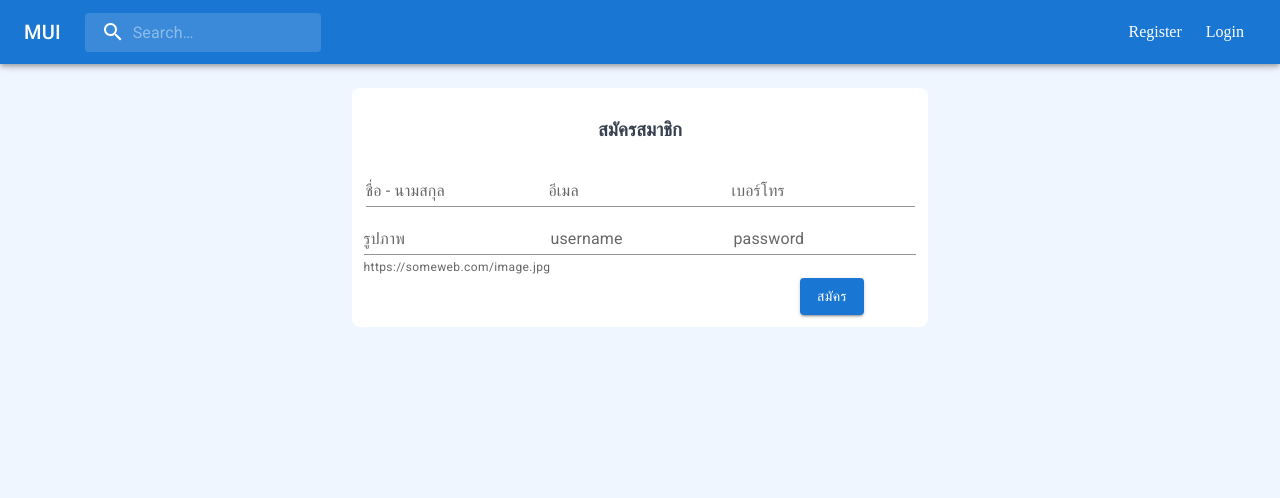
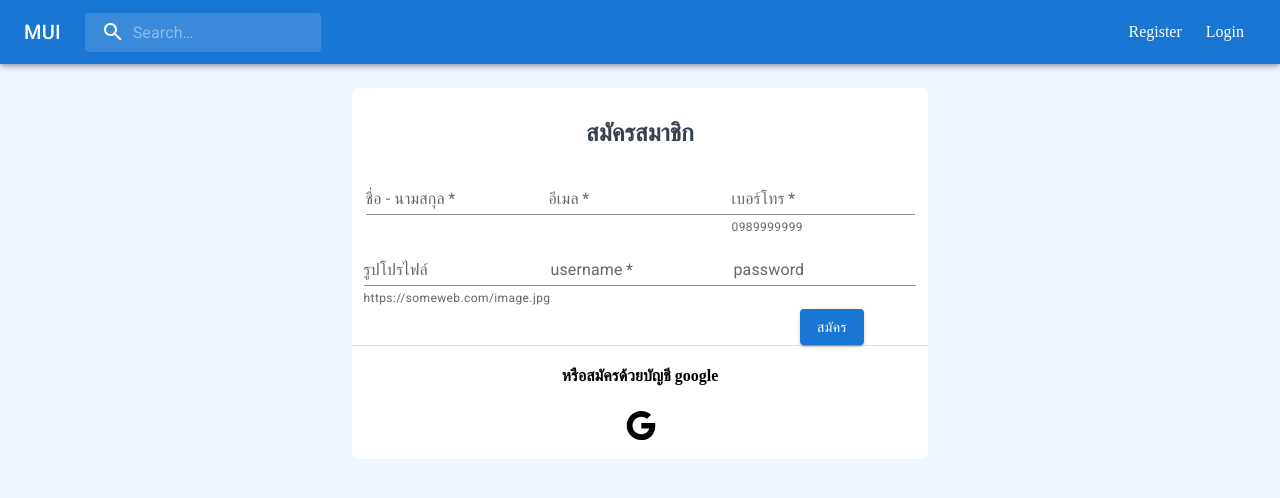
Before and after one commit to nawasan111/final-exam, a Next.js app: page /register in a window 1280 px wide. Shown: the top 498 px of the page. Built offline with nearby package versions, Linux system fonts and the light colour scheme.

Commit message:
update register ui

```diff
--- a/src/pages/register.js
+++ b/src/pages/register.js
@@ -1,11 +1,22 @@
-import { Box, Button, Grid, TextField  } from "@mui/material";
+import { Box, Button, Divider, Grid, TextField } from "@mui/material";
+import { Snackbar } from "@mui/material";
 import React from "react";
 import { useContext } from "react";
 import { UserContext } from "./_app";
 import { Container } from "@mui/material";
+import { Google } from "@mui/icons-material";
+import { useState } from "react";
 
 export default function Login() {
+  const [errorMessage, setErrorMessage] = useState("");
+  const [successMessage, setSuccessMessage] = useState("");
   const user = useContext(UserContext);
+  const [name, setName] = useState("");
+  const [email, setEmail] = useState("");
+  const [phone, setPhone] = useState("");
+  const [image, setImage] = useState("");
+  const [username, setUsername] = useState("");
+  const [password, setPassword] = useState("");
 
   if (user.value?.name)
     return (
@@ -13,33 +24,105 @@ export default function Login() {
         <h3>{user.value.name}</h3>
       </div>
     );
-          // name,
-          // email,
-          // phone,
-          // photo,
-          // username,
-          // password,
-          // rank: false,
-          // google_token: google_token ?? "",
+
+    /**
+     *
+     * @param {FormDataEvent} e
+     */
+    function onSubmitForm(e) {
+      e.preventDefault()
+      alert("form submit")
+    }
 
   return (
-    <div >
+    <div>
       <Container>
+        <Snackbar
+          ContentProps={{ className: "bg-red-500" }}
+          anchorOrigin={{ horizontal: "center", vertical: "top" }}
+          open={errorMessage}
+          message={errorMessage.length}
+        />
+        <Snackbar
+          ContentProps={{ className: "bg-green-500" }}
+          anchorOrigin={{ horizontal: "center", vertical: "top" }}
+          open={successMessage.length}
+          message={successMessage}
+        />
         <Grid container>
           <Grid item lg={3} md={0}></Grid>
           <Grid item lg={6} md={12}>
-            <form action={"#"} className="border border-red-500 bg-white py-3 text-center rounded-lg">
-              <Box component={"h3"} className="text-gray-700">สมัครสมาชิก</Box>
-              <TextField label="ชื่อ - นามสกุล" variant="standard" className="mx-3 my-1" />
-              <TextField label="อีเมล" variant="standard" className="mx-3 my-1" />
-              <TextField label="เบอร์โทร" type="tel" variant="standard" className="mx-3 my-1" />
-              <TextField label="รูปภาพ" helperText={"https://someweb.com/image.jpg"} variant="standard" className="mx-3 my-1" />
-              <TextField label="username" variant="standard" className="mx-3 my-1" />
-              <TextField label="password" type="password" variant="standard" className="mx-3 my-1" />
-             <div className="text-right px-10  sm:px-16">
-              <Button className="my-5 text-lg" variant="contained" type="submit">สมัคร</Button>
-              </div>
-           </form>
+            <div className="border border-red-500 bg-white py-3 text-center rounded-lg">
+              <form onSubmit={onSubmitForm} className="">
+                <Box component={"h2"} className="text-gray-700">
+                  สมัครสมาชิก
+                </Box>
+                <TextField
+                  label="ชื่อ - นามสกุล"
+                  variant="standard"
+                  className="mx-3 my-1"
+                  value={name}
+                  onChange={(e) => setName(e.target.value)}
+                  required
+                />
+                <TextField
+                  label="อีเมล"
+                  variant="standard"
+                  className="mx-3 my-1"
+                  value={email}
+                  onChange={(e) => setEmail(e.target.value)}
+                  required
+                />
+                <TextField
+                  label="เบอร์โทร"
+                  helperText="0989999999"
+                  type="tel"
+                  variant="standard"
+                  className="mx-3 my-1"
+                  value={phone}
+                  onChange={(e) => setPhone(e.target.value)}
+                  required
+                />
+                <TextField
+                  label="รูปโปรไฟล์"
+                  helperText={"https://someweb.com/image.jpg"}
+                  variant="standard"
+                  className="mx-3 my-1"
+                  value={image}
+                  onChange={(e) => setImage(e.target.value)}
+                />
+                <TextField
+                  label="username"
+                  variant="standard"
+                  className="mx-3 my-1"
+                  value={username}
+                  onChange={(e) => setUsername(e.target.value)}
+                  required
+                />
+                <TextField
+                  label="password"
+                  type="password"
+                  variant="standard"
+                  className="mx-3 my-1"
+                  value={password}
+                  onChange={(e) => setPassword(e.target.value)}
+                />
+                <div className="text-right px-10  sm:px-16">
+                  <Button
+                    className="my-5 text-lg"
+                    variant="contained"
+                    type="submit"
+                  >
+                    สมัคร
+                  </Button>
+                </div>
+              </form>
+              <Divider />
+              <Box component={"h4"}>หรือสมัครด้วยบัญชี google</Box>
+              <button className="bg-white rounded-full border-none hover:shadow-md shadow-gray-400 duration-300 hover:-translate-y-1">
+                <Google fontSize="large" />
+              </button>
+            </div>
           </Grid>
           <Grid item lg={3} md={0}></Grid>
         </Grid>
```
